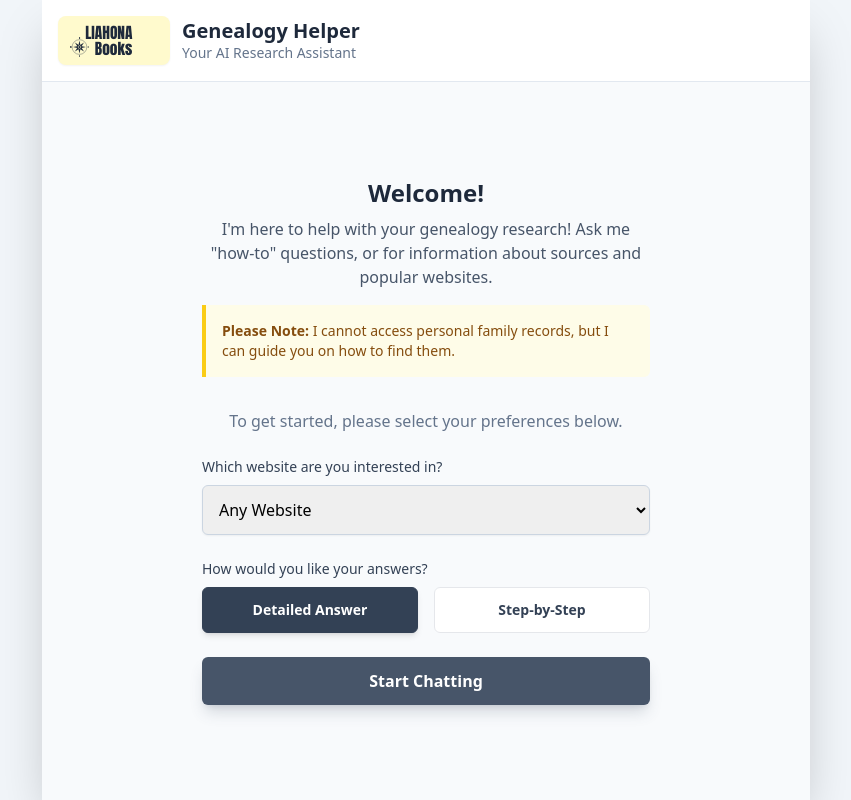
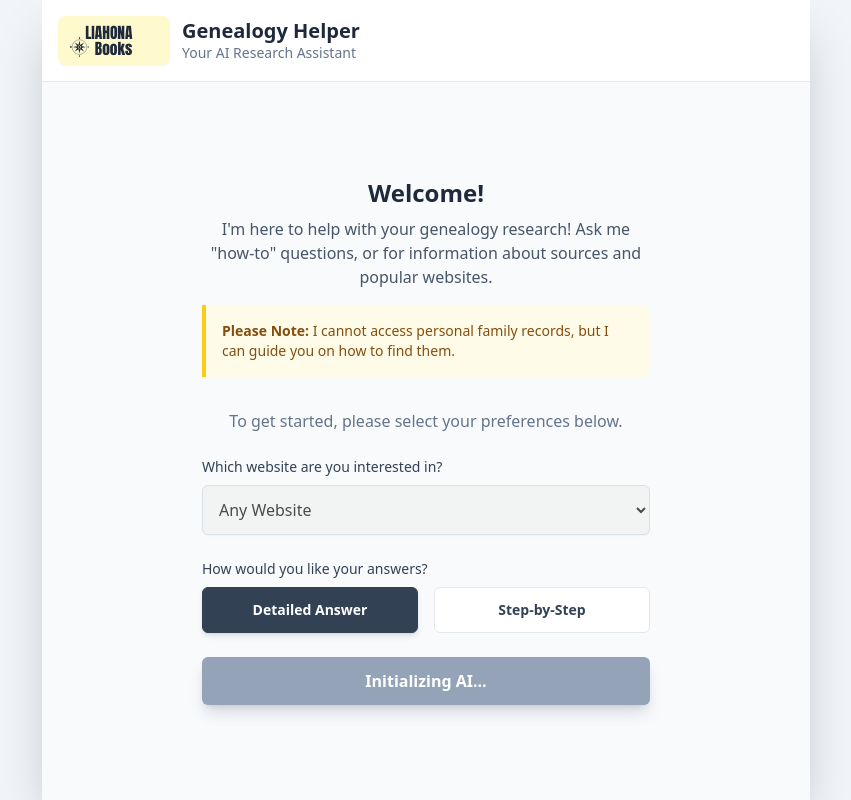
Before and after one commit to iam2dennis/genealogy-chatbot, a React (Vite) app: page / in a window 1280 px wide. Shown: the whole page, without its empty margins (214-1065 px from the left). Built offline with nearby package versions, Linux system fonts and the light colour scheme.

Commit message:
Add files via upload

```diff
--- a/components/InitialQuestions.tsx
+++ b/components/InitialQuestions.tsx
@@ -3,9 +3,10 @@ import { UserPreferences, WebsiteOption, AnswerTypeOption } from '../types';
 
 interface InitialQuestionsProps {
   onSubmit: (preferences: UserPreferences) => void;
+  isAiClientReady: boolean;
 }
 
-const InitialQuestions: React.FC<InitialQuestionsProps> = ({ onSubmit }) => {
+const InitialQuestions: React.FC<InitialQuestionsProps> = ({ onSubmit, isAiClientReady }) => {
   const [website, setWebsite] = useState<string>(WebsiteOption.ANY);
   const [answerType, setAnswerType] = useState<AnswerTypeOption>(AnswerTypeOption.DETAILED);
 
@@ -32,6 +33,7 @@ const InitialQuestions: React.FC<InitialQuestionsProps> = ({ onSubmit }) => {
               <p className="text-slate-500 mb-6">
                   To get started, please select your preferences below.
               </p>
+              <fieldset disabled={!isAiClientReady}>
                 <div className="text-left">
                   <label htmlFor="website" className="block text-sm font-medium text-slate-700 mb-2">
                     Which website are you interested in?
@@ -69,13 +71,15 @@ const InitialQuestions: React.FC<InitialQuestionsProps> = ({ onSubmit }) => {
                     </button>
                   </div>
                 </div>
+              </fieldset>
             </div>
 
           <button
             type="submit"
-            className="w-full p-3 bg-slate-600 text-white rounded-md font-semibold hover:bg-slate-700 focus:outline-none focus:ring-2 focus:ring-slate-500 focus:ring-offset-2 transition duration-200 shadow-lg shadow-slate-600/20"
+            disabled={!isAiClientReady}
+            className="w-full p-3 bg-slate-600 text-white rounded-md font-semibold hover:bg-slate-700 focus:outline-none focus:ring-2 focus:ring-slate-500 focus:ring-offset-2 transition duration-200 shadow-lg shadow-slate-600/20 disabled:bg-slate-400 disabled:cursor-wait"
           >
-            Start Chatting
+            {isAiClientReady ? 'Start Chatting' : 'Initializing AI...'}
           </button>
         </form>
          <style>{`
```
Lines whose indentation alone changed are shown as unchanged.
